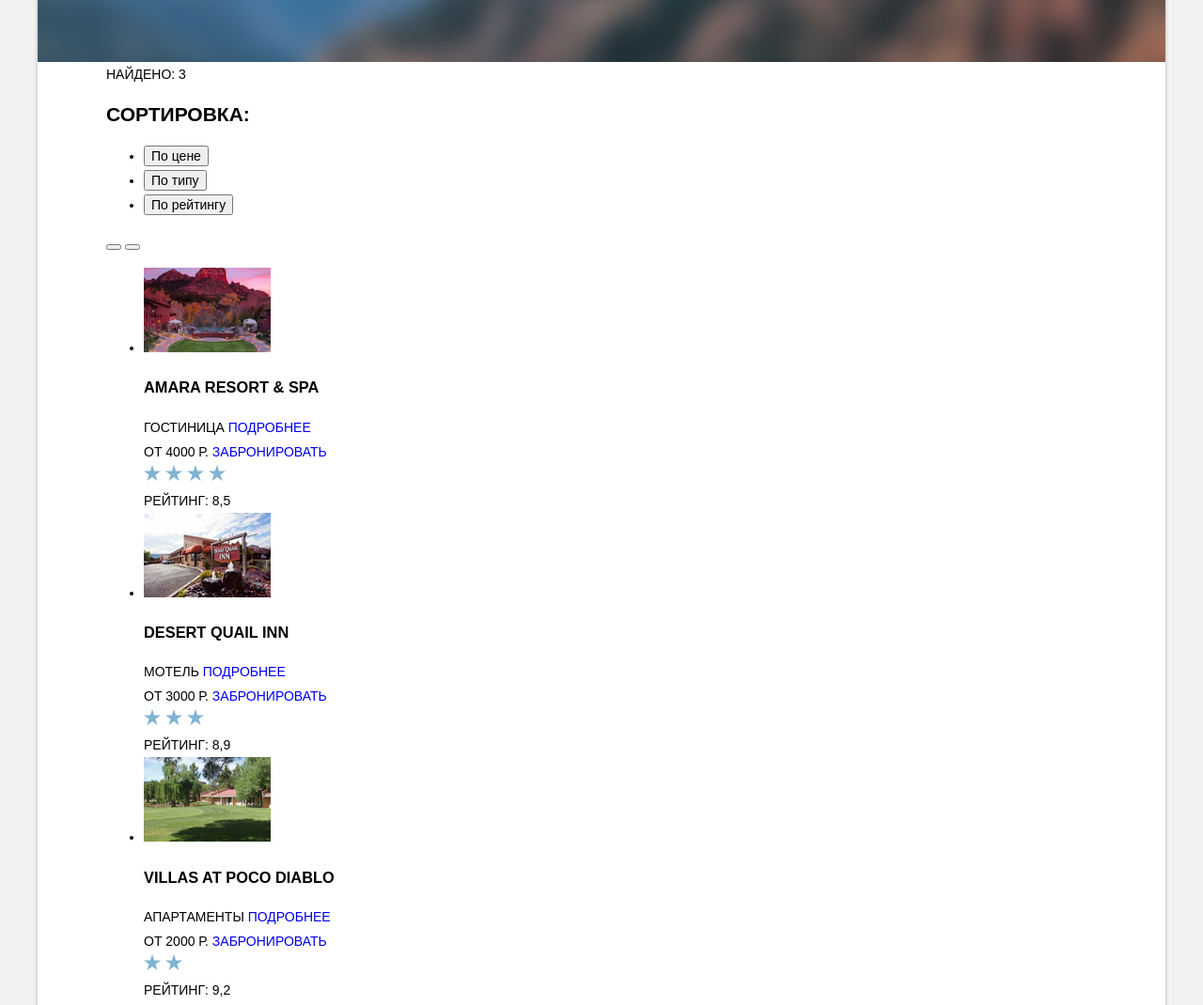
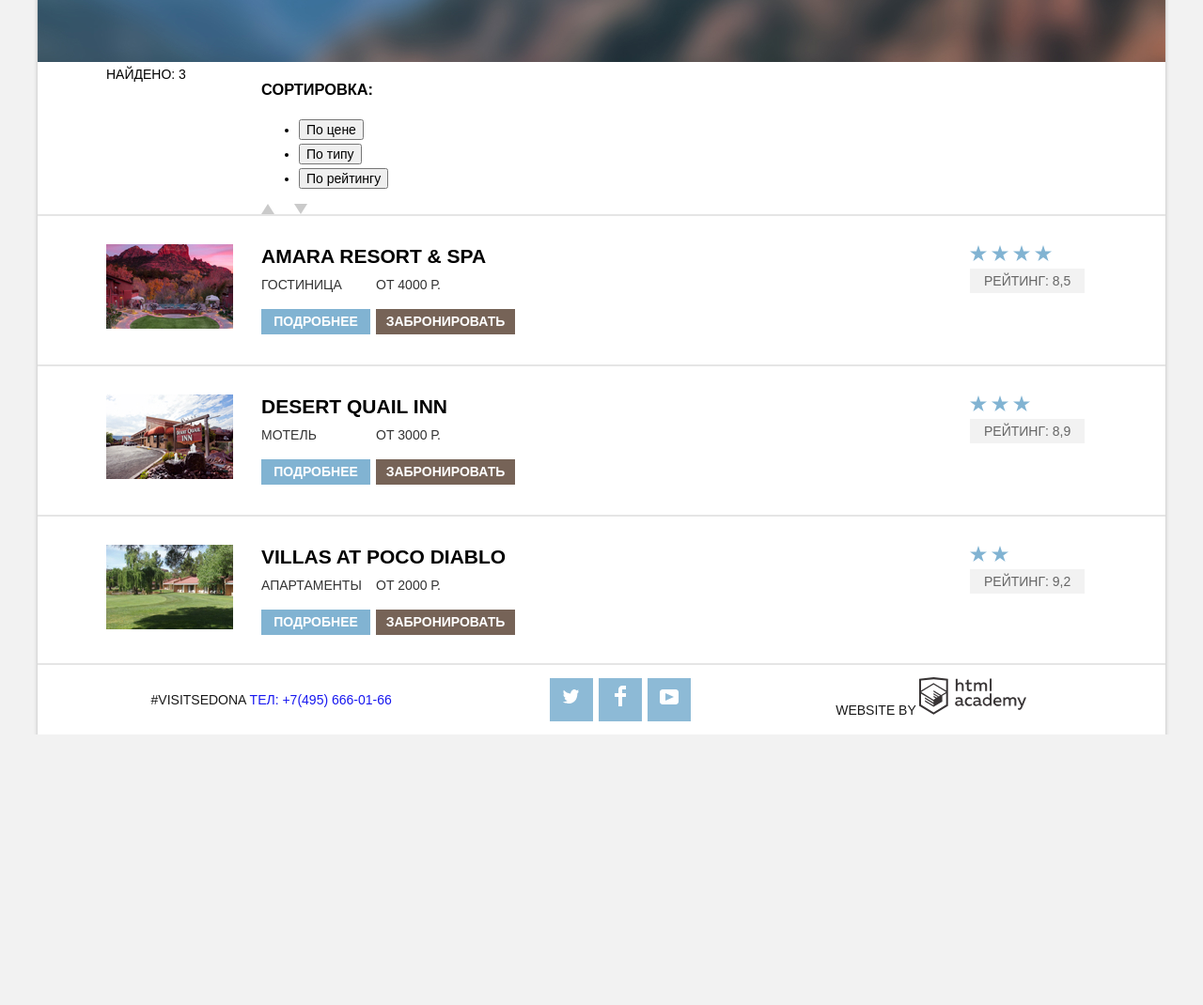
Before and after one commit to tasergeevna/1269088-sedona-29, a plain HTML site: page hotels.html in a window 1280 px wide. Shown: the part 207-1277 px from the top of the page at 94% size. After the commit the page ends 989 px from the top, so only its background shows below. Drawn offline with Linux system fonts and the light colour scheme; a web font is replaced by a local one.

Commit message:
Работа над сеткой и декоративными элементами главной и внутренней страниц

```diff
--- a/css/style.css
+++ b/css/style.css
@@ -93,7 +93,9 @@ img {
 }
 
 .centered-wrapper {
-    max-width: 520px;
+    max-width: 600px;
+    margin: 0 auto;
+    text-align: center;
 }
 
 .visually-hidden {
@@ -114,6 +116,8 @@ img {
 .simple-text {
     padding: 0;
     margin: 0;
+    color: var(--text-beige);
+    line-height: 21px;
 }
 
 .position-relative {
@@ -125,18 +129,17 @@ img {
 
 .main-logo-wrapper {
     position: absolute;
-    left: 531px;
+    left: 470px;
     width: 0;
     height: 0;
     border-left: 60px solid transparent;
     border-right: 60px solid transparent;
     border-top: 65px solid var(--main-logo-blue);
-    border-radius: 0 0 0 4px;
 }
 
 .main-logo {
     position: absolute;
-
+    left: 470px;
 }
 
 .main-nav ul {
@@ -180,9 +183,25 @@ img {
     display: flex;
     flex-direction: column;
     align-items: center;
+    padding-top: 78px;
+}
+
+.tagline-gorgeous {
+    padding-top: 11px;
+}
+
+.tagline-sedona {
+    padding-top: 53px;
 }
 
 /* Main */
+
+.profits-tagline {
+    margin: 42px 0 20px 0;
+    color: var(--basic-black);
+    font-size: 21px;
+    font-weight: 700;
+}
 
 .profit-tag {
     font-size: 21px;
@@ -195,9 +214,14 @@ img {
     background-color: var(--basic-blue);
 }
 
+.profit-illustrated .simple-text {
+    color: var(--basic-white);
+}
+
 .profits-list {
     padding: 0;
     margin: 0;
+    margin-top: 51px;
     display: grid;
     grid-template-columns: repeat(3, 1fr);
     grid-template-rows: repeat(4, 1fr);
@@ -212,6 +236,12 @@ img {
     display: grid;
     grid-template-columns: repeat(3, 1fr);
     background-color: var(--basic-white);
+}
+
+.profit-item {
+    display: inline-flex;
+    flex-direction: column;
+    align-items: center;
 }
 
 .profit-first {
@@ -236,6 +266,12 @@ img {
     color: var(--basic-black);
 }
 
+.promo-item {
+  display: inline-flex;
+  flex-direction: column;
+  align-items: center;
+}
+
 .profit-second {
     grid-column: 1/4;
     grid-row: 3/4;
@@ -251,8 +287,76 @@ img {
     grid-column: 3/4;
 }
 
-.profit-item:nth-child(3n) {
-  background-color: var(--basic-beige);
+.search-tagline {
+  font-weight: 700;
+
+}
+
+.modal-show-button {
+    width: 568px;
+    padding: 30px;
+    color: var(--basic-white);
+    background-color: var(--button-brown);
+    font-family: "PT Sans", "Arial", sans-serif;
+    font-weight: 700;
+    font-size: 21px;
+    line-height: 26px;
+    text-transform: uppercase;
+    border: none;
+}
+
+.modal-search {
+    background-color: var(--basic-white);
+    width: 568px;
+    min-height: 395px;
+    z-index: 2;
+    font-weight: 700;
+}
+
+.modal-search-button {
+    width: 458px;
+    padding: 16px;
+    color: var(--basic-white);
+    background-color: var(--basic-blue);
+    font-family: "PT Sans", "Arial", sans-serif;
+    font-weight: 700;
+    font-size: 21px;
+    line-height: 26px;
+    text-transform: uppercase;
+    border: none;
+}
+
+/* Footer */
+
+.footer-bar {
+    opacity: 90%;
+}
+
+.footer-wrapper {
+  display: grid;
+  grid-template-columns: repeat(3, 1fr);
+  justify-items: center;
+  align-items: center;
+
+}
+
+.footer-socials {
+    list-style: none;
+    display: inline-flex;
+
+}
+
+.social-wrapper {
+    width: 46px;
+    height: 46px;
+    background-color: var(--basic-blue);
+    display: flex;
+    justify-content: center;
+    align-items: center;
+}
+
+.social-wrapper:not(:last-child) {
+   margin-right: 6px;
 }
 
 
@@ -275,12 +379,164 @@ img {
 }
 
 .fieldset-wrapper:first-of-type {
-  display: grid;
-  grid-template-columns: repeat(2, 1fr);
-  column-gap: 119px;
+    display: grid;
+    grid-template-columns: repeat(2, 1fr);
+    column-gap: 119px;
 }
 
 .offers-filtering-list {
+    display: grid;
+    grid-template-rows: repeat(3, 1fr);
+}
+
+.filter-form fieldset {
+    border: none;
+}
+
+.sorting-section {
+    display: grid;
+    grid-template-columns: 135px 1fr;
+    column-gap: 30px;
+    margin: 0;
+}
+
+/*
+.sorting-section-list {
+    display: flex;
+    flex-grow: 1;
+    flex-direction: row;
+    flex-wrap: wrap;
+    justify-content: space-between;
+    margin: 0;
+    padding: 0;
+    list-style: none;
+}
+
+.sorting-button {
+    display: flex;
+    height: 100%;
+    margin: 0;
+    padding: 0;
+    background-color: none;
+    border: none;
+    cursor: pointer;
+}
+
+*/
+
+.arrow-sorting-icons {
+    display: flex;
+    min-width: 43px;
+    margin-top: 2px;
+    padding-right: 12px;
+}
+
+.arrow-sorting-up {
+    width: 0;
+    height: 0;
+    margin-right: 21px;
+    padding: 0;
+    background: 0;
+    border-top: 0;
+    border-right: 7px solid transparent;
+    border-bottom: 11px solid var(--ease-arrow);
+    border-left: 7px solid transparent;
+    outline: 0;
+    cursor: pointer;
+}
+
+.arrow-sorting-down {
+    width: 0;
+    height: 0;
+    padding: 0;
+    background: 0;
+    border-top: 11px solid var(--ease-arrow);
+    border-right: 7px solid transparent;
+    border-bottom: 0;
+    border-left: 7px solid transparent;
+    outline: 0;
+    cursor: pointer;
+}
+
+.offers-filtering-list {
+    list-style: none;
+    padding: 0;
+    margin: 0;
+    display: grid;
+    grid-template-rows: repeat(3, 1fr);
+
+}
+
+.offers-filtering-list li {
+    margin: 0;
+    padding: 30px 0;
+    border-top: 2px solid var(--soft-gray);
+}
+
+.offers-filtering-list li:last-of-type {
+    border-bottom: 2px solid var(--soft-gray);
+}
+
+.offers-filtering-item {
+    display: grid;
+    grid-template-columns: 135px 1fr 135px;
+    column-gap: 30px;
+}
+
+.hotel-name {
+    margin: 0;
+    font-weight: 700;
+    font-size: 21px;
+}
+
+.hotel-desc {
+  max-width: 256px;
   display: grid;
-  grid-template-rows: repeat(3, 1fr);
+  grid-template-columns: repeat(2, 1fr);
+  column-gap: 6px;
+  padding-top: 7px;
 }
+
+.hotel-desc span {
+  line-height: 21px;
+  color: var(--text-beige);
+  padding-bottom: 15px;
+}
+
+.hotel-desc-left {
+  display: flex;
+  flex-direction: column;
+}
+
+.hotel-desc-right {
+  display: flex;
+  flex-direction: column;
+}
+
+.basic-button {
+   color: var(--basic-white);
+   font-weight: 700;
+   line-height: 21px;
+}
+
+.details-button {
+    background-color: var(--basic-blue);
+    min-width: 110px;
+    padding: 3px;
+    text-align: center;
+}
+
+.booking-button {
+    background-color: var(--button-brown);
+    min-width: 142px;
+    padding: 3px;
+    text-align: center;
+}
+
+.numeral-rate {
+  min-width: 110px;
+  background-color: var(--soft-back-gray);
+  padding: 5px 15px;
+  color: var(--rate-text-gray);
+  line-height: 21px;
+}
--- a/hotels.html
+++ b/hotels.html
@@ -9,8 +9,9 @@
   <body class="page-body">
     <header class="main-header">
       <div class="top-bar">
-        <div class="full-wrapper">
-          <img class="main-logo" src="img/main-logo.svg" width="66" height="55" alt="Логотип города Седона">
+        <div class="full-wrapper position-relative">
+          <div class="main-logo-wrapper"></div>
+          <img class="main-logo" src="img/main-logo.svg" width="120" height="90" alt="Логотип города Седона">
           <nav class="main-nav">
             <ul class="left-nav">
               <li><a href="#">Информация</a></li>
@@ -27,6 +28,7 @@
 
     <main>
       <section class="filter-section">
+        <h2 class="visually-hidden">Поиск жилья по фильтру</h2>
         <div class="full-wrapper">
           <form class="filter-form" method="get" action="https://echo.htmlacademy.ru" target="_blank">
             <div class="fieldset-wrapper">
@@ -90,11 +92,12 @@
         </div>
       </section>
 
+
+      <div class="full-wrapper">
         <section class="sorting-section">
-        <div class="full-wrapper">
           <span class="result-filtering">Найдено: 3</span>
           <div class="sorting-section-wrapper">
-            <h2 class="sorting-title">Сортировка:</h2>
+            <h3 class="sorting-title">Сортировка:</h3>
             <ul class="sorting-section-list">
               <li>
                   <button class="catalog-link sorting-button" type="button">
@@ -117,24 +120,27 @@
               <button class="arrow-sorting-down" type="button" aria-label="Сортировка по убыванию"></button>
             </div>
           </div>
+        </section>
       </div>
-      </section>
+
 
       <section class="offers-filtering">
         <h2 class="visually-hidden">Результаты поиска гостиниц</h2>
-        <div class="full-wrapper">
           <ul class="offers-filtering-list">
-            <li class="offers-filtering-item">
+            <li>
+              <div class="full-wrapper offers-filtering-item">
                 <img class="hotel-pic" src="img/hotel-amara.jpg" width="135" height="90" alt="Домики с барбекю и бассейном под красными горами">
                 <div class="hotel-description">
-                <h3 class="hotel-name">Amara Resort & Spa</h3>
+                  <h4 class="hotel-name">Amara Resort & Spa</h4>
+                  <div class="hotel-desc">
                     <div class="hotel-desc-left">
                       <span>Гостиница</span>
-                  <a class="basic-button" href="#">Подробнее</a>
+                      <a class="basic-button details-button" href="#">Подробнее</a>
                     </div>
                     <div class="hotel-desc-right">
                       <span>От 4000 р.</span>
-                  <a href="#">Забронировать</a>
+                      <a class="basic-button booking-button" href="#">Забронировать</a>
+                    </div>
                   </div>
                 </div>
                 <div class="hotel-rate">
@@ -152,20 +158,24 @@
                       <path d="M9.002 0L11.128 6.494H18.005L12.441 10.506L14.566 17L9.002 12.987L3.438 17L5.564 10.506L0 6.494H6.878L9.002 0Z" fill="#81B3D2"/>
                     </svg>
                   </div>
-                <span>Рейтинг: 8,5</span>
+                  <span class="numeral-rate">Рейтинг: 8,5</span>
+                </div>
               </div>
             </li>
-            <li class="offers-filtering-item">
+            <li>
+              <div class="full-wrapper offers-filtering-item">
                 <img class="hotel-pic" src="img/hotel-desert.jpg" width="135" height="90" alt="Вывеска крупным планом перед отелем с большой парковкой">
                 <div class="hotel-description">
-                <h3 class="hotel-name">Desert Quail Inn</h3>
+                  <h4 class="hotel-name">Desert Quail Inn</h4>
+                  <div class="hotel-desc">
                     <div class="hotel-desc-left">
                       <span>Мотель</span>
-                  <a class="basic-button" href="#">Подробнее</a>
+                      <a class="basic-button details-button" href="#">Подробнее</a>
                     </div>
                     <div class="hotel-desc-right">
                       <span>От 3000 р.</span>
-                  <a href="#">Забронировать</a>
+                      <a class="basic-button booking-button" href="#">Забронировать</a>
+                    </div>
                   </div>
                 </div>
                 <div class="hotel-rate">
@@ -180,20 +190,24 @@
                       <path d="M9.002 0L11.128 6.494H18.005L12.441 10.506L14.566 17L9.002 12.987L3.438 17L5.564 10.506L0 6.494H6.878L9.002 0Z" fill="#81B3D2"/>
                     </svg>
                   </div>
-                <span>Рейтинг: 8,9</span>
+                  <span class="numeral-rate">Рейтинг: 8,9</span>
+                </div>
               </div>
             </li>
-            <li class="offers-filtering-item">
+            <li>
+              <div class="full-wrapper offers-filtering-item">
                 <img class="hotel-pic" src="img/hotel-villas.jpg" width="135" height="90" alt="Одноэтажный комплекс под деревьями на большой зеленой лужайке">
                 <div class="hotel-description">
-                <h3 class="hotel-name">Villas at Poco Diablo</h3>
+                  <h4 class="hotel-name">Villas at Poco Diablo</h4>
+                  <div class="hotel-desc">
                     <div class="hotel-desc-left">
                       <span>Апартаменты</span>
-                  <a class="basic-button" href="#">Подробнее</a>
+                      <a class="basic-button details-button" href="#">Подробнее</a>
                     </div>
                     <div class="hotel-desc-right">
                       <span>От 2000 р.</span>
-                  <a href="#">Забронировать</a>
+                      <a class="basic-button booking-button" href="#">Забронировать</a>
+                    </div>
                   </div>
                 </div>
                 <div class="hotel-rate">
@@ -205,24 +219,24 @@
                       <path d="M9.002 0L11.128 6.494H18.005L12.441 10.506L14.566 17L9.002 12.987L3.438 17L5.564 10.506L0 6.494H6.878L9.002 0Z" fill="#81B3D2"/>
                     </svg>
                   </div>
-                <span>Рейтинг: 9,2</span>
+                  <span class="numeral-rate">Рейтинг: 9,2</span>
+                </div>
               </div>
             </li>
           </ul>
-        </div>
       </section>
     </main>
 
     <footer>
       <div class="footer-bar">
-        <div class="full-wrapper">
+        <div class="full-wrapper footer-wrapper">
           <div class="contacts">
             <span>#visitsedona</span>
             <a class="footer-phone" href="tel:+74956660166">Тел: +7(495) 666-01-66</a>
           </div>
           <div class="socials">
             <ul class="footer-socials">
-              <li>
+              <li class="social-wrapper">
                 <a class="social-button" href="#">
                   <span class="visually-hidden">Twitter</span>
                   <svg width="17" height="17" viewBox="0 0 17 17" fill="none" xmlns="http://www.w3.org/2000/svg">
@@ -230,7 +244,7 @@
                   </svg>
                 </a>
               </li>
-              <li>
+              <li class="social-wrapper">
                 <a class="social-button" href="#">
                   <span class="visually-hidden">Facebook</span>
                   <svg width="12" height="22" viewBox="0 0 12 22" fill="none" xmlns="http://www.w3.org/2000/svg">
@@ -238,7 +252,7 @@
                   </svg>
                 </a>
               </li>
-              <li>
+              <li class="social-wrapper">
                 <a class="social-button" href="#">
                   <span class="visually-hidden">Youtube</span>
                   <svg width="20" height="16" viewBox="0 0 20 16" fill="none" xmlns="http://www.w3.org/2000/svg">
```
Also changed, not shown: index.html (+11 -11 lines). Lines whose indentation alone changed are shown as unchanged.
